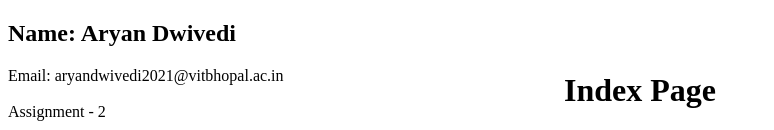
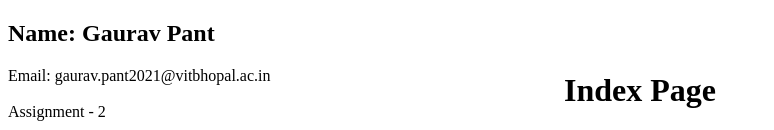
Before and after one commit to Gaurav-Void/Bootstrap-and-JS-assignment, a plain HTML site: page index.html in a window 1280 px wide. Shown: the top 130 px of the page, without its empty margins (0-774 px from the left). Drawn offline with Linux system fonts and the light colour scheme.

Commit message:
Update index.html

```diff
--- a/index.html
+++ b/index.html
@@ -8,8 +8,8 @@
 </head>
 <body>
     <div>
-        <h2>Name: Aryan Dwivedi</h2>
-        <span>Email: aryandwivedi2021@vitbhopal.ac.in</span>
+        <h2>Name: Gaurav Pant</h2>
+        <span>Email: gaurav.pant2021@vitbhopal.ac.in</span>
         <div><br>Assignment - 2</div>
     </div>
     <div style="position: relative; top:-70px;">
```
